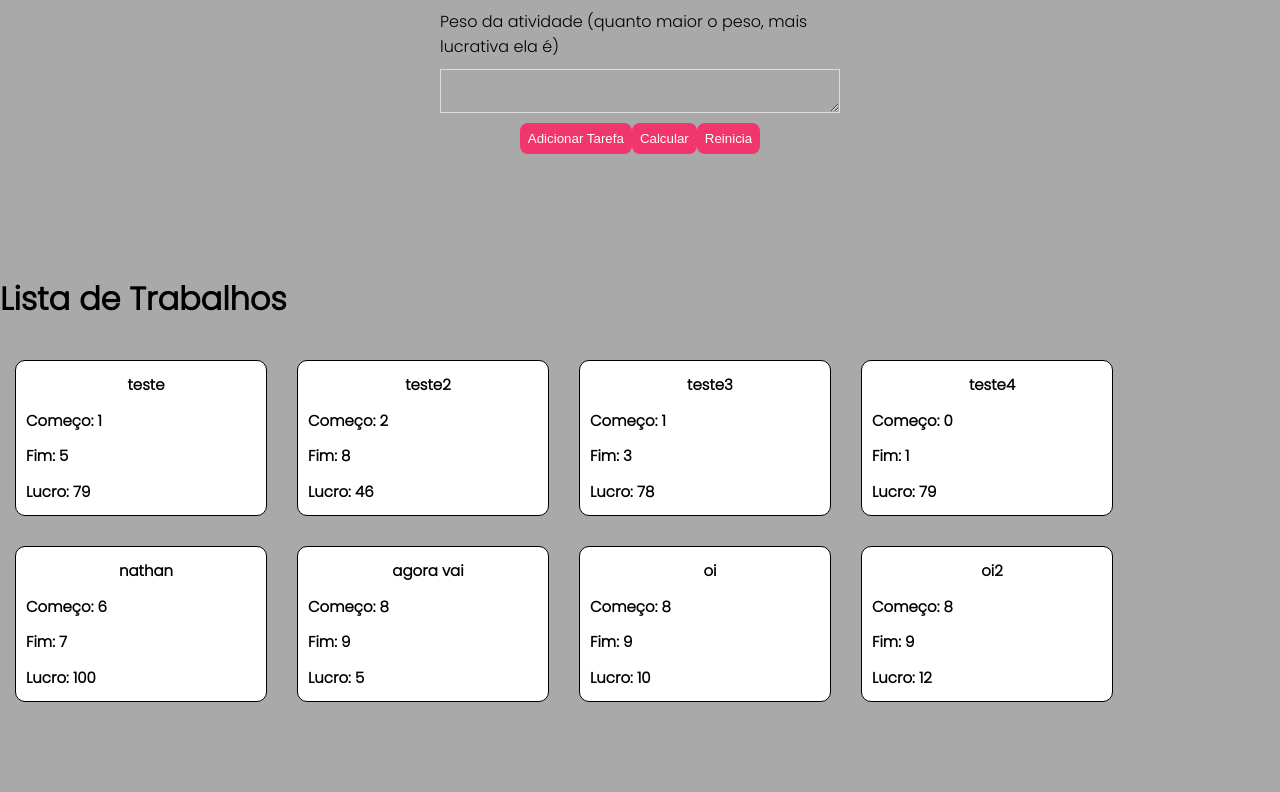
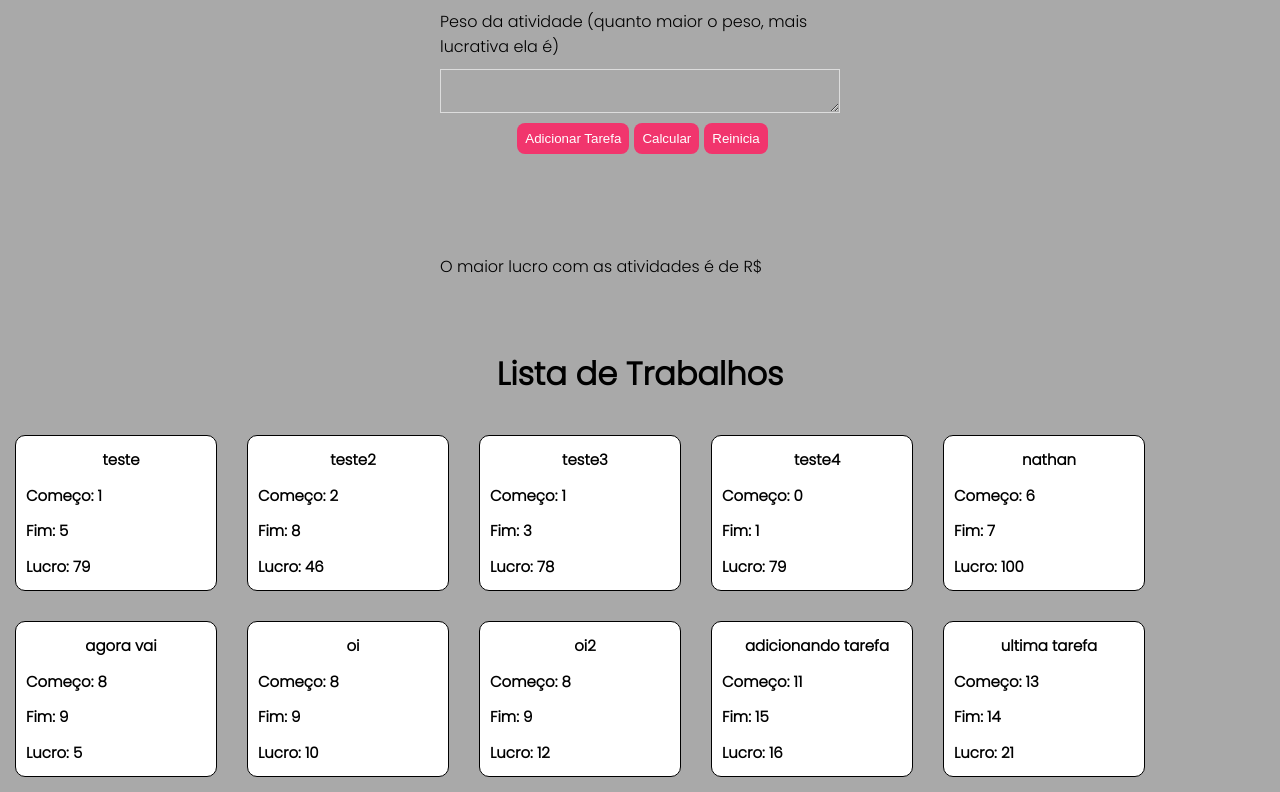
Before and after one commit to projeto-de-algoritmos/PD_JobOrganizer, a React (Create React App) app in the folder joborganizer/: page / in a window 1280 px wide. Shown: the part 394-1186 px from the top of the page. Before the commit the page ends 1111 px from the top, so only its background shows below. Built offline with nearby package versions, Linux system fonts and the light colour scheme; data requests are answered from the project's data file.

Commit message:
finalizado parte de calcular lucro

```diff
--- a/joborganizer/data/db.json
+++ b/joborganizer/data/db.json
@@ -55,6 +55,20 @@
       "fim": 9,
       "peso": 12,
       "id": 8
+    },
+    {
+      "title": "adicionando tarefa",
+      "comeco": 11,
+      "fim": 15,
+      "peso": 16,
+      "id": 9
+    },
+    {
+      "title": "ultima tarefa",
+      "comeco": 13,
+      "fim": 14,
+      "peso": 21,
+      "id": 10
     }
   ]
 }
--- a/joborganizer/src/JobList.js
+++ b/joborganizer/src/JobList.js
@@ -14,7 +14,7 @@ export const JobList = () => {
   }, []);
 
   return (
-    <div>
+    <div className="lista">
       <h1>Lista de Trabalhos</h1>
       <div className="job-list">
         {jobs.map((job) => (
--- a/joborganizer/src/NewJob.js
+++ b/joborganizer/src/NewJob.js
@@ -1,4 +1,4 @@
-import { useState } from "react";
+import { useEffect, useState } from "react";
 import { intervalScheduling } from './utils/scheduling.js';
 
 export const NewJob = () => {
@@ -7,6 +7,17 @@ export const NewJob = () => {
   const [fim, setFim] = useState("");
   const [peso, setPeso] = useState("");
   const [jobs, setJobs] = useState([]);
+  const [resultado, setResultado] = useState("");
+
+  useEffect(() => {
+    fetch("http://localhost:8000/jobs")
+      .then((res) => {
+        return res.json();
+      })
+      .then((data) => {
+        setJobs(data);
+      });
+  }, []);
 
   const handleSubmit = (e) => {
     e.preventDefault();
@@ -27,16 +38,7 @@ export const NewJob = () => {
   };
 
   const calcula = () => {
-    fetch("http://localhost:8000/jobs")
-      .then((res) => {
-        return res.json();
-      })
-      .then((data) => {
-        setJobs(data);
-      });
-
-      console.log(jobs)
-      console.log(intervalScheduling(jobs, jobs.length));
+      setResultado(intervalScheduling(jobs, jobs.length));
   };
 
   const apaga = () => {
@@ -77,6 +79,7 @@ export const NewJob = () => {
         <button onClick={handleSubmit}>Adicionar Tarefa</button>
         <button onClick={calcula}>Calcular</button>
         <button onClick={apaga}>Reinicia</button>
+        <label>O maior lucro com as atividades é de R${resultado}</label>
       </form>
     </div>
   );
--- a/joborganizer/src/index.css
+++ b/joborganizer/src/index.css
@@ -49,12 +49,20 @@ code {
 
 .newjob button {
   background: #f1356d;
+  margin-left: 5px;
   margin-bottom: 100px;
   color: #fff;
   border: 0;
   padding: 8px;
   border-radius: 8px;
   cursor: pointer;
+}
+
+.lista{
+  display: flex;
+  flex-direction: column;
+  align-items: center;
+  margin-top: 50px;
 }
 
 .job-list{
@@ -68,7 +76,7 @@ code {
 }
 
 .job-preview{
-  width: 250px;
+  width: 200px;
 
   border: 1px solid #000;
   border-radius: 10px;
```
